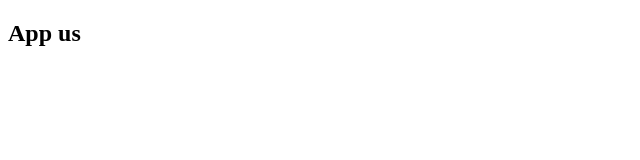
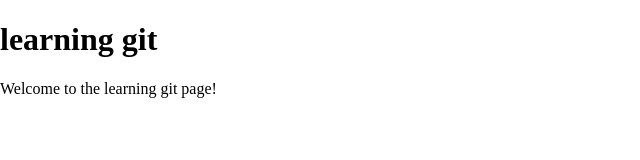
Before and after one commit to ibrar54/learning-git, a plain HTML site: page index.html in a window 1280 px wide. Shown: the whole page, without its empty margins (0-640 px from the left). Drawn offline with Linux system fonts and the light colour scheme.

Commit message:
add hello para

```diff
--- a/index.html
+++ b/index.html
@@ -4,13 +4,11 @@
     <meta charset="UTF-8">
     <meta http-equiv="X-UA-Compatible" content="IE=edge">
     <meta name="viewport" content="width=device-width, initial-scale=1.0">
-    <title>app us</title>
+    <title>learning git</title>
     <link rel="stylesheet" href="style.css">
 </head>
-<section>
-    <h1>App us</h1>
-</section>
 <body>
-
-</body>
+    <h1>learning git</h1>
+    <p>Welcome to the learning git page!</p>
+<body>
 </html>
--- a/style.css
+++ b/style.css
@@ -0,0 +1,8 @@
+* {
+    box-sizing: border-box;
+}
+body {
+
+    margin: 0;
+
+}
```
Also changed, not shown: app.html (+0 -2 lines).
